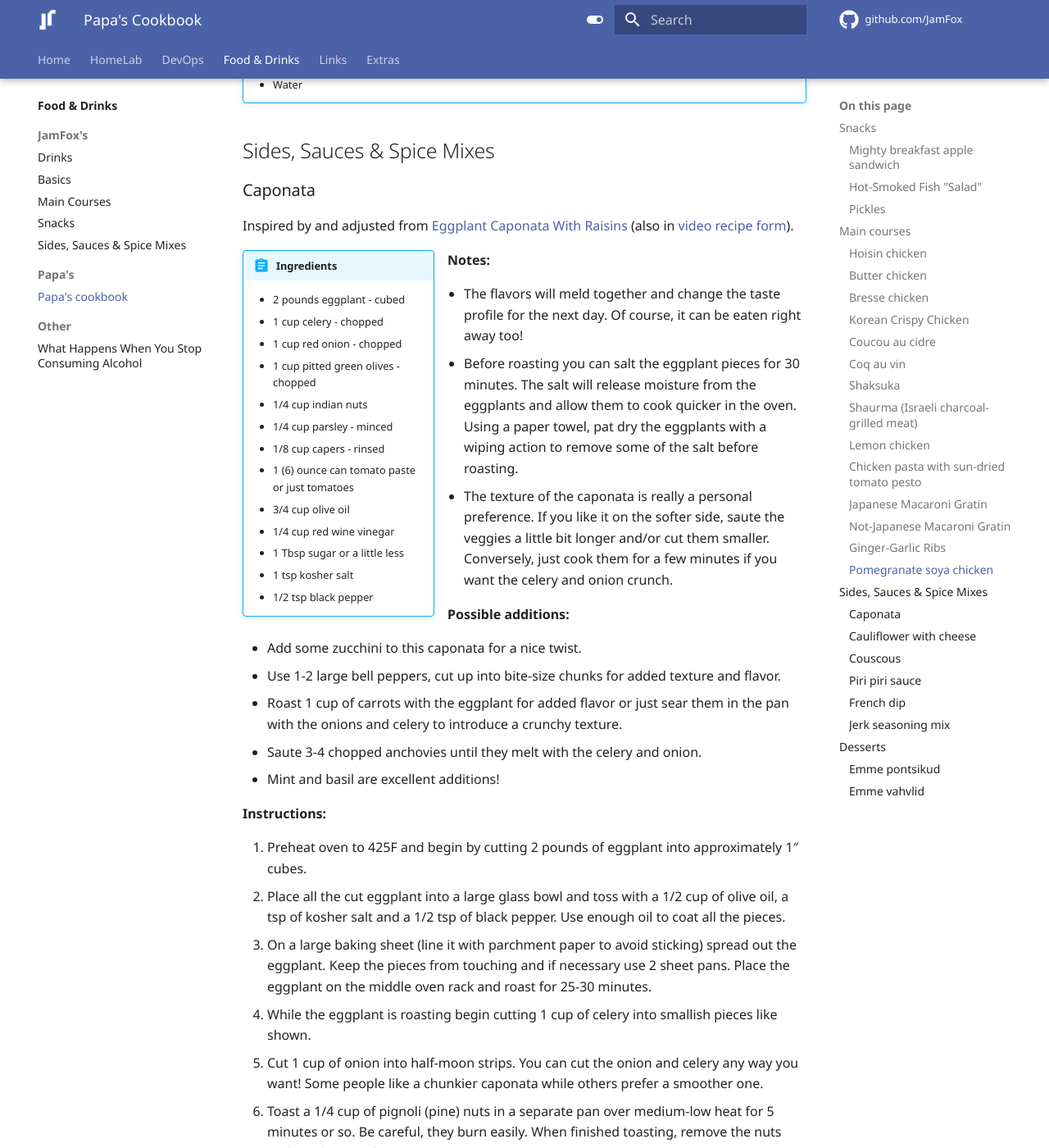
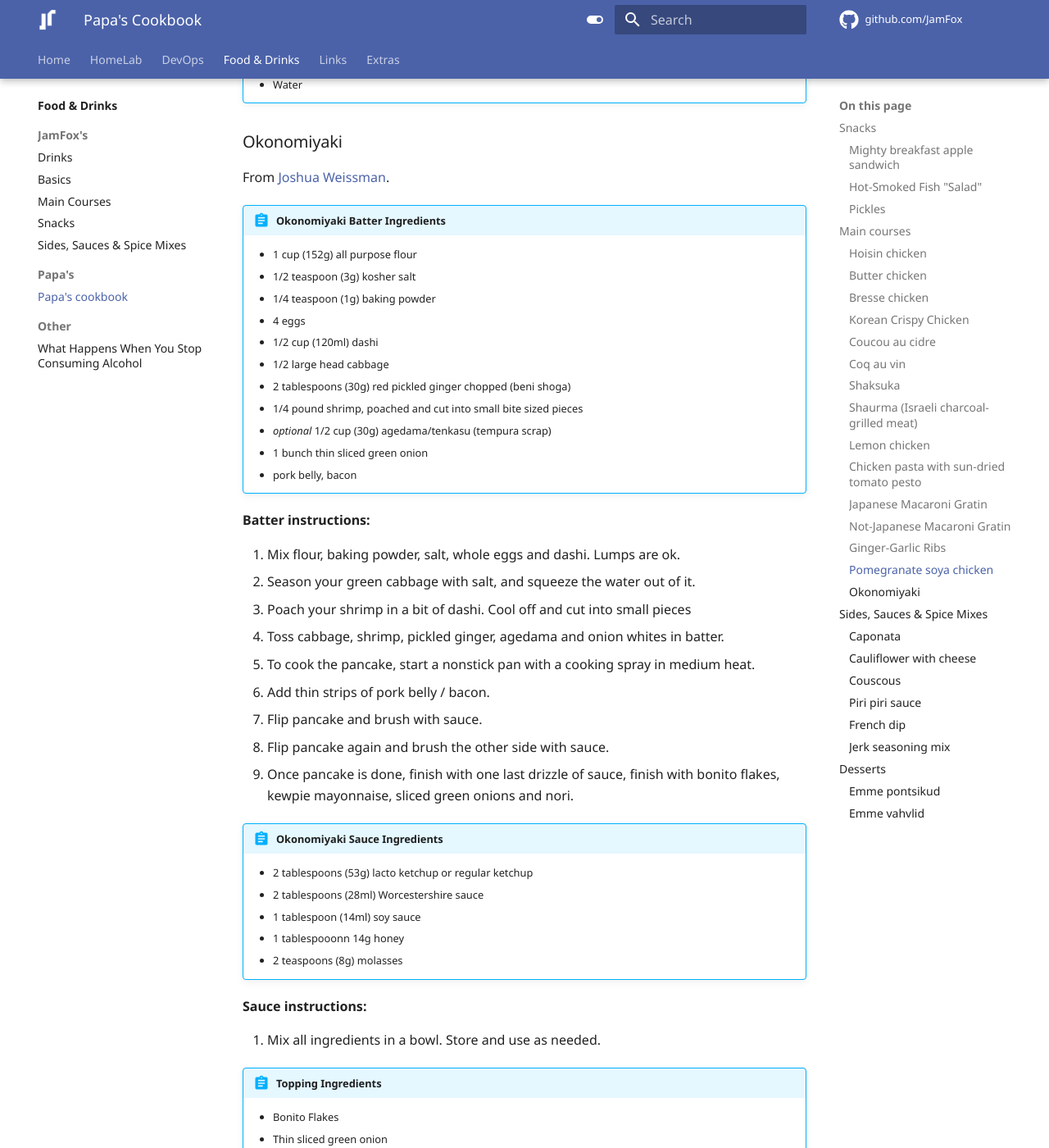
Before and after one commit to JamFox/docs.jamfox.dev, an MkDocs documentation site: the page built from docs/content/food/papacookbook.md, in a window 1280 px wide and 1400 px high, scrolled down 9521 px. Shown: the whole window at 82% size. Built offline with MkDocs 1.6.1 and Material for MkDocs 9.7.7, drawn with Linux system fonts in a browser that asks for light colours; comment, search, counter and statistics services are not loaded.

Commit message:
add okonomi

```diff
--- a/docs/content/food/papacookbook.md
+++ b/docs/content/food/papacookbook.md
@@ -324,6 +324,51 @@ Loosely inspired by [Just One Cookbook's Macaroni Gratin](https://www.justonecoo
     - Starch
     - Water
 
+### Okonomiyaki
+
+From [Joshua Weissman](https://www.joshuaweissman.com/post/okonomiyaki).
+
+!!! abstract "Okonomiyaki Batter Ingredients"
+    - 1 cup (152g) all purpose flour
+    - 1/2 teaspoon (3g) kosher salt
+    - 1/4 teaspoon (1g) baking powder
+    - 4 eggs
+    - 1/2 cup (120ml) dashi
+    - 1/2 large head cabbage
+    - 2 tablespoons (30g) red pickled ginger chopped (beni shoga)
+    - 1/4 pound shrimp, poached and cut into small bite sized pieces
+    - *optional* 1/2 cup (30g) agedama/tenkasu (tempura scrap)
+    - 1 bunch thin sliced green onion
+    - pork belly, bacon
+
+**Batter instructions:**
+
+1. Mix flour, baking powder, salt, whole eggs and dashi. Lumps are ok.
+2. Season your green cabbage with salt, and squeeze the water out of it.
+3. Poach your shrimp in a bit of dashi. Cool off and cut into small pieces
+4. Toss cabbage, shrimp, pickled ginger, agedama and onion whites in batter.
+5. To cook the pancake, start a nonstick pan with a cooking spray in medium heat.
+6. Add thin strips of pork belly / bacon.
+7. Flip pancake and brush with sauce.
+8. Flip pancake again and brush the other side with sauce.
+9. Once pancake is done, finish with one last drizzle of sauce, finish with bonito flakes, kewpie mayonnaise, sliced green onions and nori.
+
+!!! abstract "Okonomiyaki Sauce Ingredients"
+    - 2 tablespoons (53g) lacto ketchup or regular ketchup
+    - 2 tablespoons (28ml) Worcestershire sauce
+    - 1 tablespoon (14ml) soy sauce
+    - 1 tablespooonn 14g honey
+    - 2 teaspoons (8g) molasses
+
+**Sauce instructions:**
+
+1. Mix all ingredients in a bowl. Store and use as needed.
+
+!!! abstract "Topping Ingredients"
+    - Bonito Flakes
+    - Thin sliced green onion
+    - Thin chiffonade nori
+
 ## Sides, Sauces & Spice Mixes
 
 ### Caponata
```
